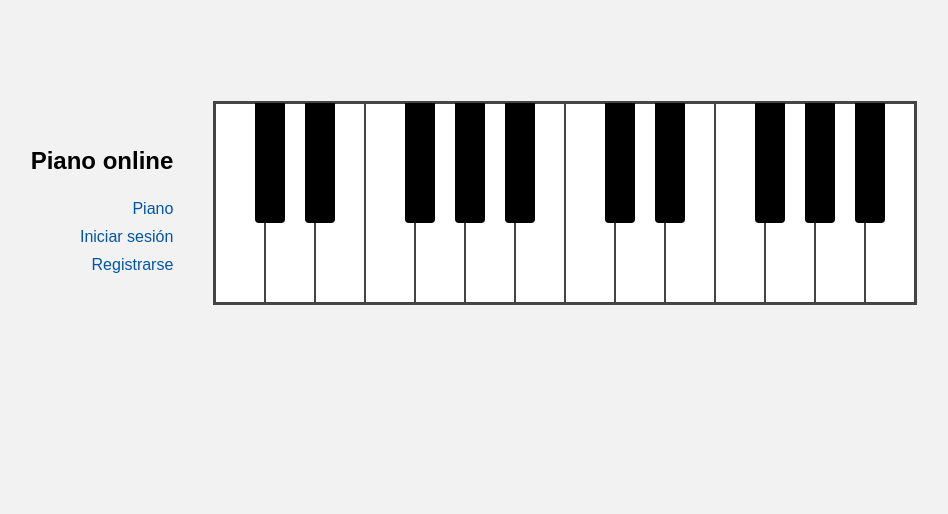
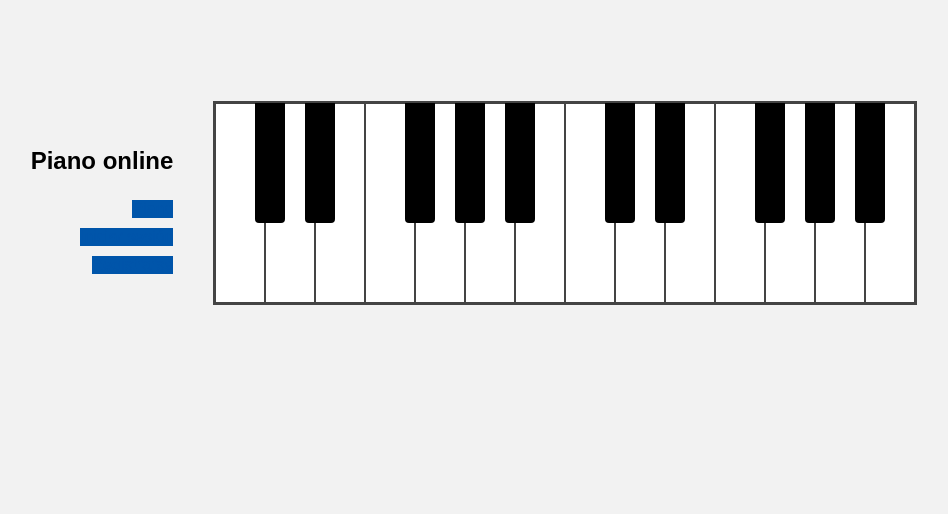
Before and after one commit to rubenhdezmtinez/piano-online, a PHP site: page / in a window 1280 px wide. Shown: the part 197-711 px from the top of the page, without its empty margins (166-1114 px from the left). Run offline with PHP 8.4, Linux system fonts and the light colour scheme.

Commit message:
frontend v1.6: links de colores

```diff
--- a/css/estilos.css
+++ b/css/estilos.css
@@ -9,6 +9,10 @@ body {
     flex-direction: column;
 }
 
+a {
+  background-color: #0055aa;
+  font-weight: 500;
+}
 /* Contenedor principal: header + piano alineados horizontalmente */
 .main-container {
     flex: 1;
```
